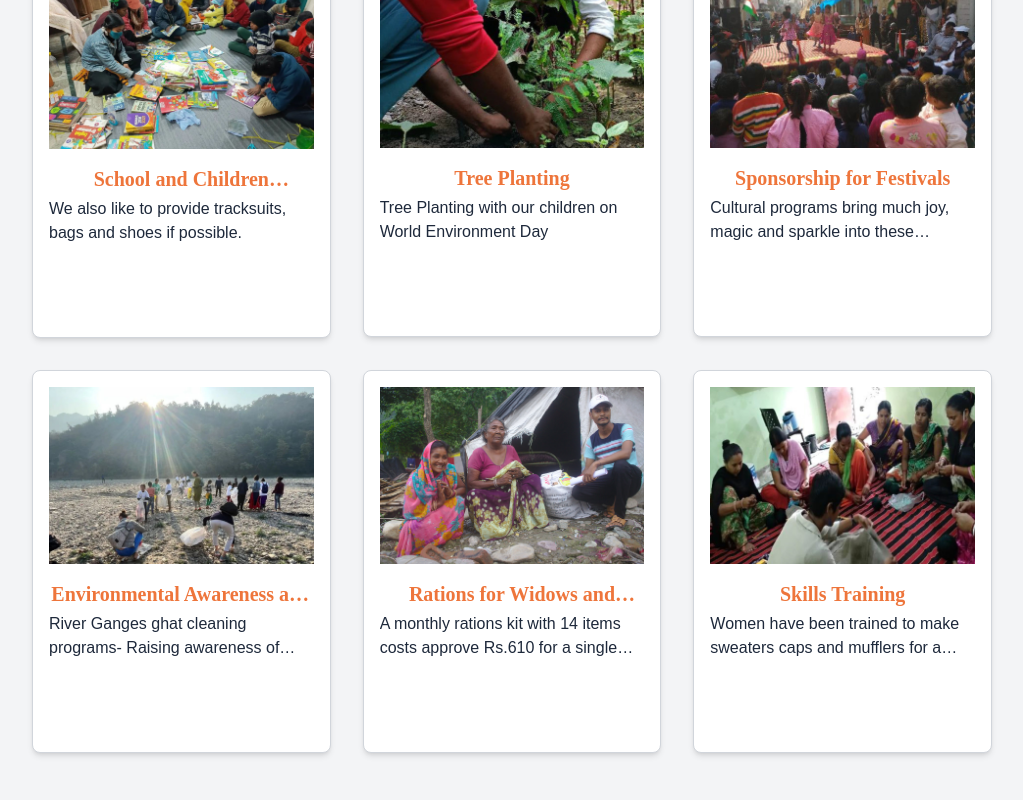
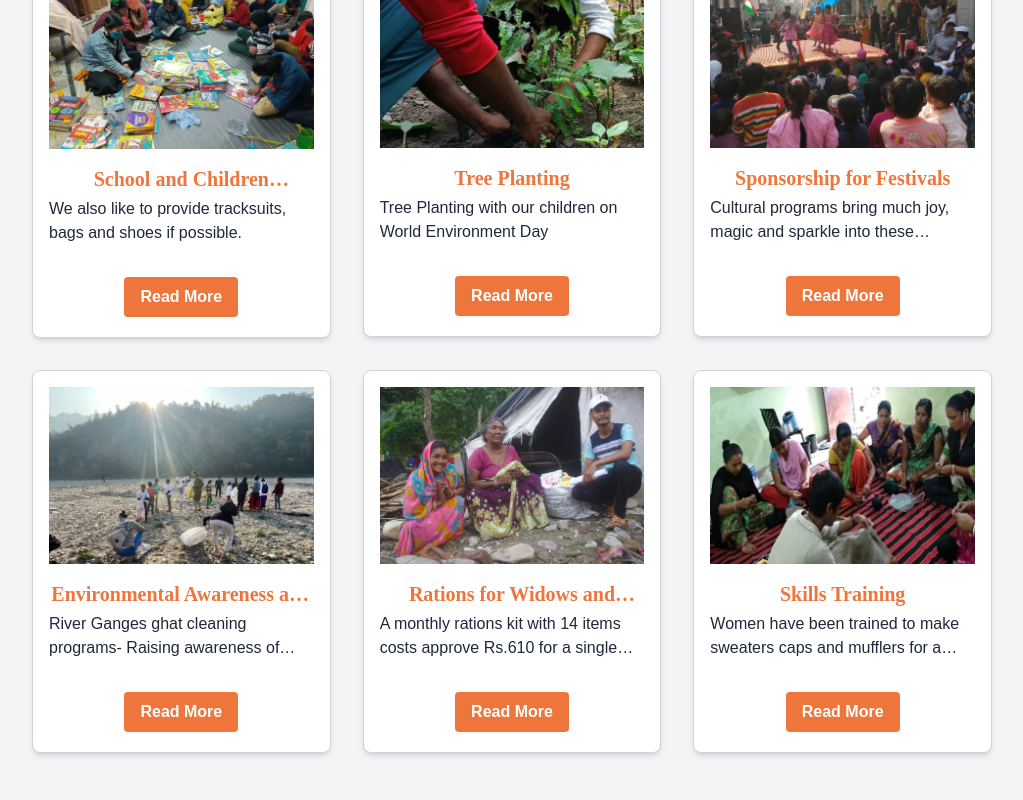
Before and after one commit to mohansky/Freedom-Group, a Next.js app: page / in a window 1280 px wide. Shown: the part 2226-3026 px from the top of the page, without its empty margins (128-1151 px from the left). Built offline with nearby package versions, Linux system fonts and the light colour scheme.

Commit message:
Add files via upload

```diff
--- a/tailwind.config.js
+++ b/tailwind.config.js
@@ -25,8 +25,8 @@ module.exports = {
     },
     extend: {
       colors: {
-        'scblue': '#fbbf24',
-        'purple': '#7e5bef',
+        'fgprimary': '#ee753b',
+        'fgsecondary': '#23ab6c',
         'pink': '#ff49db',
       },
       screens: {
```
